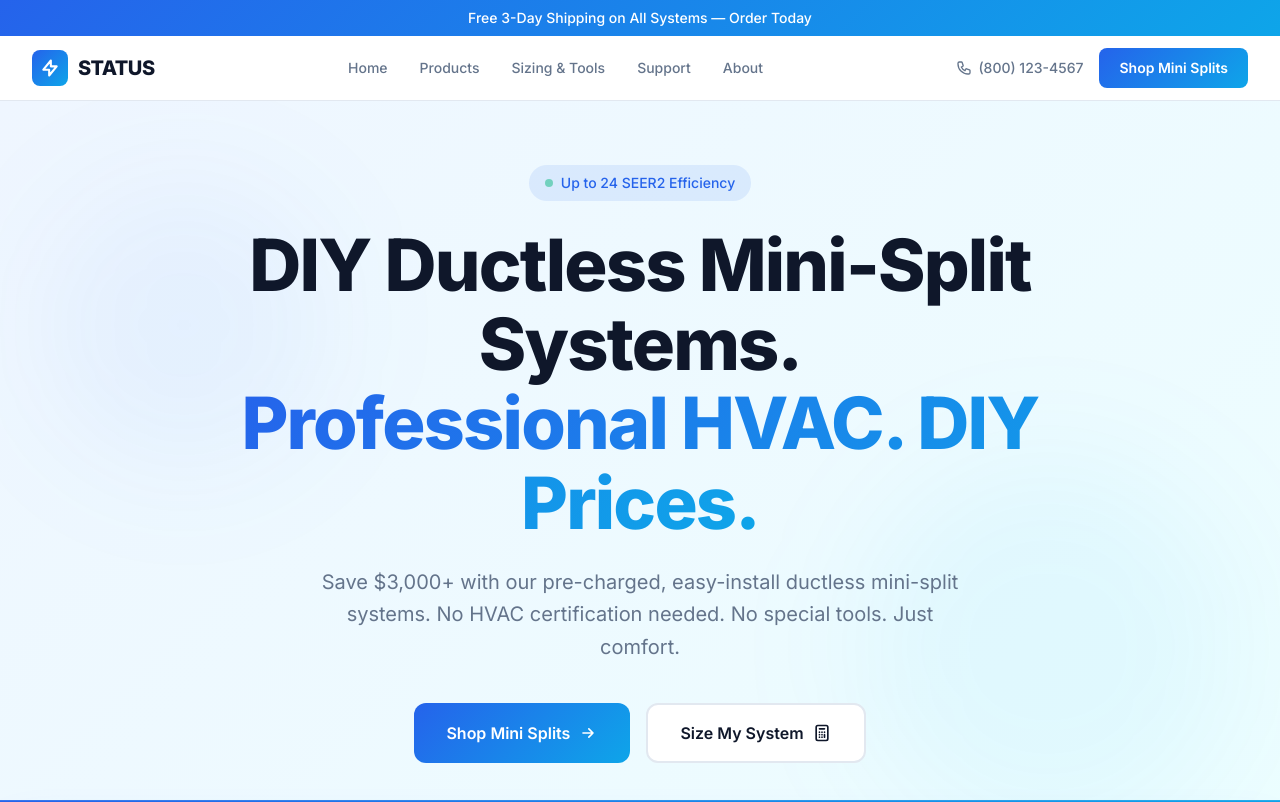
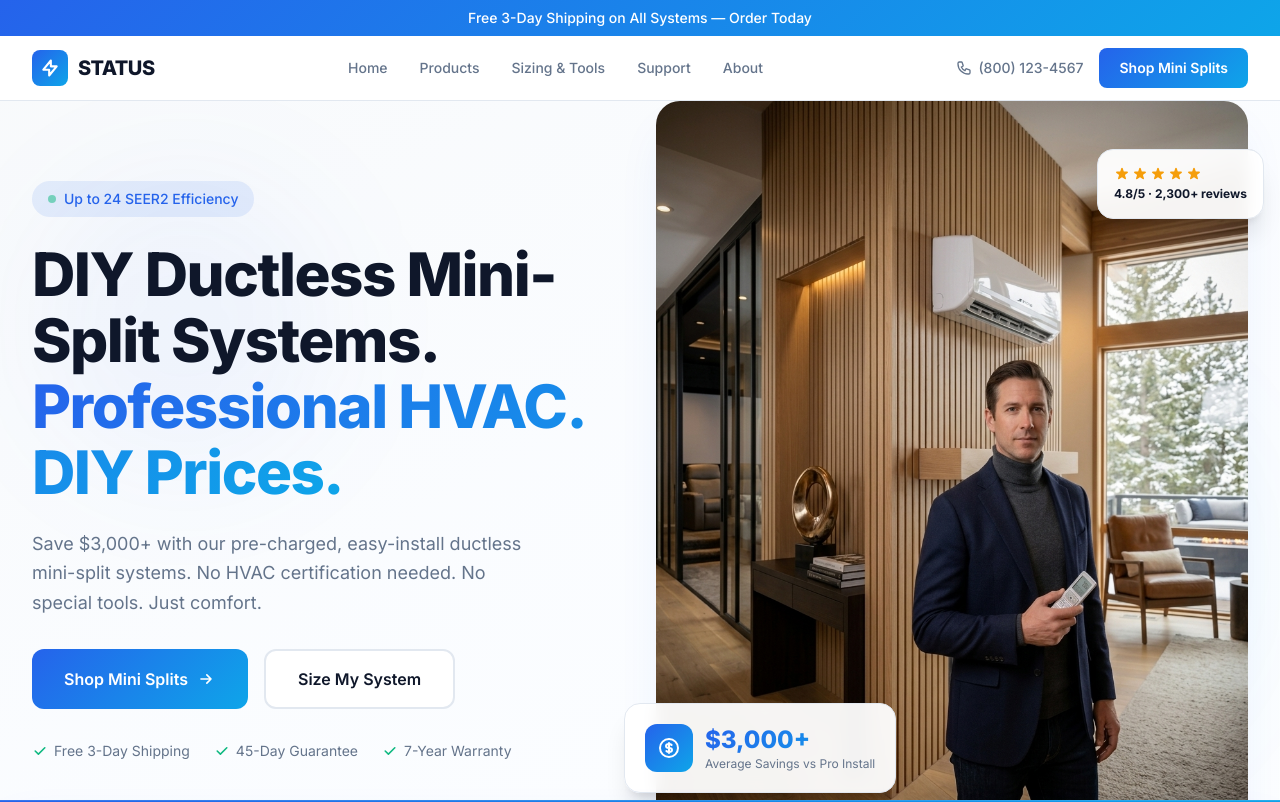
Before and after one commit to Founditmarketing/STATUS, a Next.js app: page / in a window 1280 px wide. Shown: the top 802 px of the page. Built offline with nearby package versions, Linux system fonts and the light colour scheme.

Commit message:
photography-first-redesign

```diff
--- a/src/app/page.tsx
+++ b/src/app/page.tsx
@@ -19,7 +19,7 @@ const products = [
     price: "Starting at $1,899",
     priceNote: "Based on 9K BTU / 300-450 sq ft",
     specs: ["9K–36K BTU", "Up to 24 SEER2", "WiFi Control Included"],
-    image: "/wall-mount.png",
+    image: "/pomelli-image (15).png",
   },
   {
     title: "Ceiling Cassette Systems",
@@ -110,30 +110,31 @@ export default function Home() {
       <ProductSchema />
       <FAQSchema />
 
-      {/* Hero Section */}
-      <section className="relative overflow-hidden">
-        <div className="absolute inset-0 gradient-bg-subtle" />
+      {/* Hero Section — Split Layout with Lifestyle Photography */}
+      <section className="relative overflow-hidden bg-gradient-to-br from-slate-50 via-blue-50/30 to-sky-50/20">
         <div className="absolute top-20 left-10 w-72 h-72 bg-primary/5 rounded-full blur-3xl" />
         <div className="absolute bottom-20 right-10 w-96 h-96 bg-accent/5 rounded-full blur-3xl" />
 
-        <div className="relative max-w-7xl mx-auto px-4 sm:px-6 lg:px-8 pt-16 pb-24">
-          <div className="text-center max-w-4xl mx-auto">
+        <div className="relative max-w-7xl mx-auto px-4 sm:px-6 lg:px-8">
+          <div className="grid lg:grid-cols-2 gap-8 items-center min-h-[calc(100vh-106px)] py-12 lg:py-0">
+            {/* Left — Copy */}
+            <div className="max-w-xl">
               <div className="inline-flex items-center gap-2 bg-primary/10 text-primary px-4 py-2 rounded-full text-sm font-medium mb-6">
                 <span className="w-2 h-2 bg-success rounded-full animate-pulse" />
                 Up to 24 SEER2 Efficiency
               </div>
 
-            <h1 className="text-5xl sm:text-6xl lg:text-7xl font-extrabold tracking-tight leading-[1.1] mb-6">
+              <h1 className="text-4xl sm:text-5xl lg:text-6xl font-extrabold tracking-tight leading-[1.1] mb-6">
                 DIY Ductless Mini-Split Systems.
                 <br />
                 <span className="gradient-text">Professional HVAC. DIY Prices.</span>
               </h1>
 
-            <p className="text-lg sm:text-xl text-muted max-w-2xl mx-auto mb-10 leading-relaxed">
+              <p className="text-lg text-muted max-w-lg mb-8 leading-relaxed">
                 Save $3,000+ with our pre-charged, easy-install ductless mini-split systems. No HVAC certification needed. No special tools. Just comfort.
               </p>
 
-            <div className="flex flex-wrap justify-center gap-4 mb-10">
+              <div className="flex flex-wrap gap-4 mb-8">
                 <Link
                   href="/products"
                   className="gradient-bg text-white px-8 py-4 rounded-xl text-base font-semibold hover:opacity-90 transition-opacity inline-flex items-center gap-2"
@@ -148,14 +149,11 @@ export default function Home() {
                   className="bg-white border-2 border-border text-foreground px-8 py-4 rounded-xl text-base font-semibold hover:border-primary/30 transition-colors inline-flex items-center gap-2"
                 >
                   Size My System
-                <svg className="w-5 h-5" fill="none" viewBox="0 0 24 24" stroke="currentColor" strokeWidth={2}>
-                  <path strokeLinecap="round" strokeLinejoin="round" d="M9 7h6m0 10v-3m-3 3h.01M9 17h.01M9 14h.01M12 14h.01M15 11h.01M12 11h.01M9 11h.01M7 21h10a2 2 0 002-2V5a2 2 0 00-2-2H7a2 2 0 00-2 2v14a2 2 0 002 2z" />
-                </svg>
                 </Link>
               </div>
 
-            <div className="flex flex-wrap justify-center items-center gap-6 text-sm text-muted">
-              {["Free 3-Day Shipping", "45-Day Satisfaction Guarantee", "7-Year Warranty"].map((item) => (
+              <div className="flex flex-wrap items-center gap-6 text-sm text-muted">
+                {["Free 3-Day Shipping", "45-Day Guarantee", "7-Year Warranty"].map((item) => (
                   <span key={item} className="flex items-center gap-1.5">
                     <svg className="w-4 h-4 text-success" fill="currentColor" viewBox="0 0 20 20">
                       <path fillRule="evenodd" d="M16.707 5.293a1 1 0 010 1.414l-8 8a1 1 0 01-1.414 0l-4-4a1 1 0 011.414-1.414L8 12.586l7.293-7.293a1 1 0 011.414 0z" clipRule="evenodd" />
@@ -165,10 +163,66 @@ export default function Home() {
                 ))}
               </div>
             </div>
+
+            {/* Right — Lifestyle Hero Image */}
+            <div className="relative hidden lg:block">
+              <div className="relative w-full aspect-[4/5] rounded-3xl overflow-hidden shadow-2xl shadow-primary/10">
+                <Image
+                  src="/pomelli-image (11).png"
+                  alt="STATUS mini-split system installed in a modern home — homeowner using remote control"
+                  fill
+                  className="object-cover"
+                  sizes="50vw"
+                  priority
+                />
+              </div>
+              {/* Floating stats card */}
+              <div className="absolute -left-8 bottom-12 bg-white/95 backdrop-blur-sm rounded-2xl p-5 shadow-xl border border-border">
+                <div className="flex items-center gap-3">
+                  <div className="w-12 h-12 rounded-xl gradient-bg flex items-center justify-center">
+                    <svg className="w-6 h-6 text-white" fill="none" viewBox="0 0 24 24" stroke="currentColor" strokeWidth={2}>
+                      <path strokeLinecap="round" strokeLinejoin="round" d="M12 8c-1.657 0-3 .895-3 2s1.343 2 3 2 3 .895 3 2-1.343 2-3 2m0-8c1.11 0 2.08.402 2.599 1M12 8V7m0 1v8m0 0v1m0-1c-1.11 0-2.08-.402-2.599-1M21 12a9 9 0 11-18 0 9 9 0 0118 0z" />
+                    </svg>
+                  </div>
+                  <div>
+                    <div className="text-2xl font-extrabold gradient-text">$3,000+</div>
+                    <div className="text-xs text-muted">Average Savings vs Pro Install</div>
+                  </div>
+                </div>
+              </div>
+              {/* Floating rating card */}
+              <div className="absolute -right-4 top-12 bg-white/95 backdrop-blur-sm rounded-2xl p-4 shadow-xl border border-border">
+                <div className="flex gap-0.5 mb-1">
+                  {Array.from({ length: 5 }).map((_, i) => (
+                    <svg key={i} className="w-4 h-4 text-warning" fill="currentColor" viewBox="0 0 20 20">
+                      <path d="M9.049 2.927c.3-.921 1.603-.921 1.902 0l1.07 3.292a1 1 0 00.95.69h3.462c.969 0 1.371 1.24.588 1.81l-2.8 2.034a1 1 0 00-.364 1.118l1.07 3.292c.3.921-.755 1.688-1.54 1.118l-2.8-2.034a1 1 0 00-1.175 0l-2.8 2.034c-.784.57-1.838-.197-1.539-1.118l1.07-3.292a1 1 0 00-.364-1.118L2.98 8.72c-.783-.57-.38-1.81.588-1.81h3.461a1 1 0 00.951-.69l1.07-3.292z" />
+                    </svg>
+                  ))}
+                </div>
+                <div className="text-xs font-bold">4.8/5 · 2,300+ reviews</div>
+              </div>
+            </div>
+          </div>
         </div>
 
         {/* Sentinel for ScrollCTA IntersectionObserver */}
         <div id="hero-sentinel" className="absolute bottom-0 h-1 w-full" aria-hidden="true" />
+      </section>
+
+      {/* Mobile hero image (shown only on small screens) */}
+      <section className="lg:hidden relative -mt-4">
+        <div className="mx-4 rounded-2xl overflow-hidden shadow-lg">
+          <div className="relative w-full aspect-[16/10]">
+            <Image
+              src="/pomelli-image (11).png"
+              alt="STATUS mini-split installed in modern home"
+              fill
+              className="object-cover object-top"
+              sizes="100vw"
+              priority
+            />
+          </div>
+        </div>
       </section>
 
       {/* ScrollCTA - appears when hero scrolls out of view */}
@@ -255,7 +309,7 @@ export default function Home() {
         </div>
       </section>
 
-      {/* DIY Installation Section */}
+      {/* DIY Installation — Image-First Split Layout */}
       <section className="py-24 bg-surface">
         <div className="max-w-7xl mx-auto px-4 sm:px-6 lg:px-8">
           <div className="grid lg:grid-cols-2 gap-16 items-center">
@@ -284,8 +338,47 @@ export default function Home() {
               </ul>
             </div>
 
-            <div className="bg-white rounded-2xl border border-border p-8">
-              <h3 className="text-lg font-bold mb-6">What&apos;s In the Box</h3>
+            {/* Lifestyle image: hand with remote controlling unit */}
+            <div className="relative rounded-2xl overflow-hidden shadow-xl">
+              <div className="relative w-full aspect-[4/5]">
+                <Image
+                  src="/pomelli-asset-4.png"
+                  alt="Homeowner using remote control to adjust STATUS wall-mounted mini-split"
+                  fill
+                  className="object-cover"
+                  sizes="(max-width: 1024px) 100vw, 50vw"
+                />
+              </div>
+            </div>
+          </div>
+        </div>
+      </section>
+
+      {/* What's In the Box — with product kit photo */}
+      <section className="py-24 bg-white">
+        <div className="max-w-7xl mx-auto px-4 sm:px-6 lg:px-8">
+          <div className="grid lg:grid-cols-2 gap-16 items-center">
+            {/* Product kit photo */}
+            <div className="relative rounded-2xl overflow-hidden shadow-xl bg-gradient-to-br from-gray-50 to-white">
+              <div className="relative w-full aspect-[4/5]">
+                <Image
+                  src="/pomelli-asset-2.png"
+                  alt="STATUS mini-split complete kit — indoor unit, outdoor condenser, pre-charged lineset, and remote control"
+                  fill
+                  className="object-contain p-4"
+                  sizes="(max-width: 1024px) 100vw, 50vw"
+                />
+              </div>
+            </div>
+
+            <div>
+              <span className="text-primary font-semibold text-sm uppercase tracking-wider">Everything Included</span>
+              <h2 className="text-4xl sm:text-5xl font-extrabold tracking-tight mt-3 mb-6">
+                What&apos;s In the <span className="gradient-text">Box</span>
+              </h2>
+              <p className="text-lg text-muted mb-8 leading-relaxed">
+                No hidden costs. No extra parts to buy. Every STATUS system ships with the complete kit.
+              </p>
               <div className="space-y-4">
                 {[
                   { item: "Indoor Unit (Evaporator)", desc: "Wall mount, cassette, or ducted" },
@@ -311,12 +404,36 @@ export default function Home() {
         </div>
       </section>
 
-      {/* Pre-Charged Linesets Section */}
-      <section className="py-24 bg-white">
+      {/* Traditional vs STATUS — Comparison */}
+      <section className="py-24 bg-surface">
         <div className="max-w-7xl mx-auto px-4 sm:px-6 lg:px-8">
           <div className="grid lg:grid-cols-2 gap-16 items-center">
-            <div className="order-2 lg:order-1">
-              <div className="bg-surface rounded-2xl border border-border p-8">
+            <div>
+              <span className="text-primary font-semibold text-sm uppercase tracking-wider">Pre-Charged Technology</span>
+              <h2 className="text-4xl sm:text-5xl font-extrabold tracking-tight mt-3 mb-6">
+                Quick-Connect <span className="gradient-text">Linesets</span>
+              </h2>
+              <p className="text-lg text-muted mb-8 leading-relaxed">
+                Our pre-charged linesets come factory-filled with R410A refrigerant and use quick-connect fittings. No vacuum pump. No manifold gauges. No HVAC certification. Just connect, tighten, and enjoy.
+              </p>
+              <ul className="space-y-4">
+                {[
+                  "Factory-sealed with R410A refrigerant",
+                  "No brazing, soldering, or special tools",
+                  "Leak-tested at the factory",
+                  "Available in 16ft, 25ft, and 50ft lengths",
+                ].map((item) => (
+                  <li key={item} className="flex items-start gap-3">
+                    <svg className="w-5 h-5 text-success mt-0.5 shrink-0" fill="currentColor" viewBox="0 0 20 20">
+                      <path fillRule="evenodd" d="M16.707 5.293a1 1 0 010 1.414l-8 8a1 1 0 01-1.414 0l-4-4a1 1 0 011.414-1.414L8 12.586l7.293-7.293a1 1 0 011.414 0z" clipRule="evenodd" />
+                    </svg>
+                    <span>{item}</span>
+                  </li>
+                ))}
+              </ul>
+            </div>
+
+            <div className="bg-white rounded-2xl border border-border p-8">
               <h3 className="text-lg font-bold mb-4">Traditional vs STATUS Install</h3>
               <div className="space-y-4">
                 {[
@@ -344,37 +461,11 @@ export default function Home() {
               </div>
             </div>
           </div>
-
-            <div className="order-1 lg:order-2">
-              <span className="text-primary font-semibold text-sm uppercase tracking-wider">Pre-Charged Technology</span>
-              <h2 className="text-4xl sm:text-5xl font-extrabold tracking-tight mt-3 mb-6">
-                Quick-Connect <span className="gradient-text">Linesets</span>
-              </h2>
-              <p className="text-lg text-muted mb-8 leading-relaxed">
-                Our pre-charged linesets come factory-filled with R410A refrigerant and use quick-connect fittings. No vacuum pump. No manifold gauges. No HVAC certification. Just connect, tighten, and enjoy.
-              </p>
-              <ul className="space-y-4">
-                {[
-                  "Factory-sealed with R410A refrigerant",
-                  "No brazing, soldering, or special tools",
-                  "Leak-tested at the factory",
-                  "Available in 16ft, 25ft, and 50ft lengths",
-                ].map((item) => (
-                  <li key={item} className="flex items-start gap-3">
-                    <svg className="w-5 h-5 text-success mt-0.5 shrink-0" fill="currentColor" viewBox="0 0 20 20">
-                      <path fillRule="evenodd" d="M16.707 5.293a1 1 0 010 1.414l-8 8a1 1 0 01-1.414 0l-4-4a1 1 0 011.414-1.414L8 12.586l7.293-7.293a1 1 0 011.414 0z" clipRule="evenodd" />
-                    </svg>
-                    <span>{item}</span>
-                  </li>
-                ))}
-              </ul>
-            </div>
-          </div>
         </div>
       </section>
 
       {/* Trust Signals */}
-      <section className="py-16 border-y border-border bg-surface">
+      <section className="py-16 border-y border-border bg-white">
         <div className="max-w-7xl mx-auto px-4 sm:px-6 lg:px-8">
           <div className="grid md:grid-cols-3 gap-8">
             {[
@@ -448,7 +539,6 @@ export default function Home() {
           <div className="grid md:grid-cols-3 gap-8">
             {testimonials.map((t) => (
               <div key={t.name} className="bg-white rounded-2xl p-8 border border-border hover:shadow-lg transition-shadow">
-                {/* Verified badge & product tag */}
                 <div className="flex items-center justify-between mb-4">
                   <div className="flex gap-1">
                     {Array.from({ length: t.rating }).map((_, i) => (
@@ -469,7 +559,6 @@ export default function Home() {
 
                 <p className="text-foreground leading-relaxed mb-6">&ldquo;{t.quote}&rdquo;</p>
 
-                {/* Product & install time tags */}
                 <div className="flex flex-wrap gap-2 mb-4">
                   <span className="text-xs bg-primary/10 text-primary font-medium px-2 py-1 rounded-full">{t.product}</span>
                   <span className="text-xs bg-surface-2 text-muted font-medium px-2 py-1 rounded-full">Installed in {t.installTime}</span>
```
Lines whose indentation alone changed are shown as unchanged.
